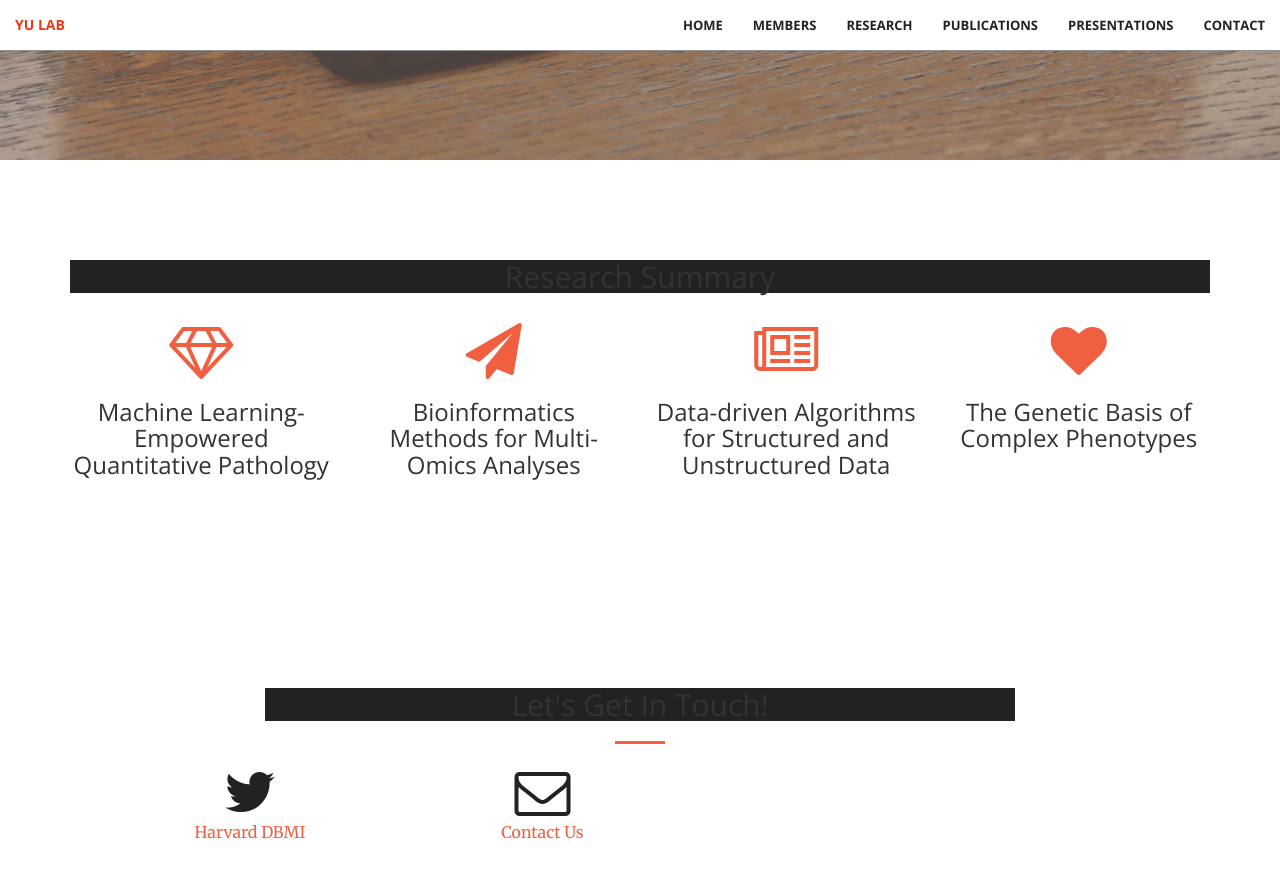
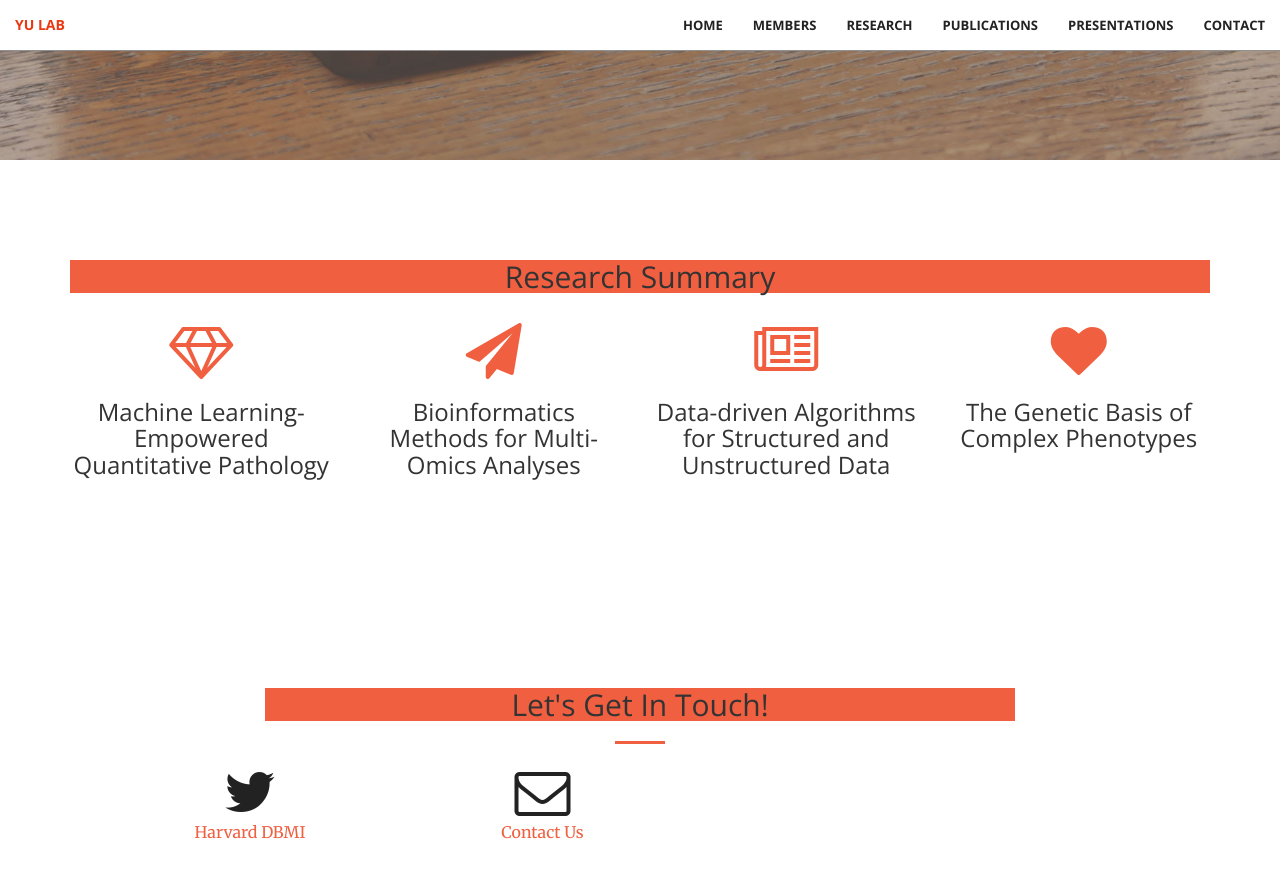
Before and after one commit to khyulab/khyulab.github.io, a Jekyll site: the page built from index.html, in a window 1280 px wide and 900 px high, scrolled down 740 px. Shown: the top 878 px of the window. Built offline with Jekyll 4.4.1, drawn with Linux system fonts in a browser that asks for light colours.

Commit message:
update background

```diff
--- a/_sass/_base.scss
+++ b/_sass/_base.scss
@@ -209,7 +209,8 @@ header {
 
 .section-heading {
     margin-top: 0;
-    background: $theme-dark;
+    //background: $theme-dark;
+    background: $theme-primary;
 }
 
 .service-box {
```
